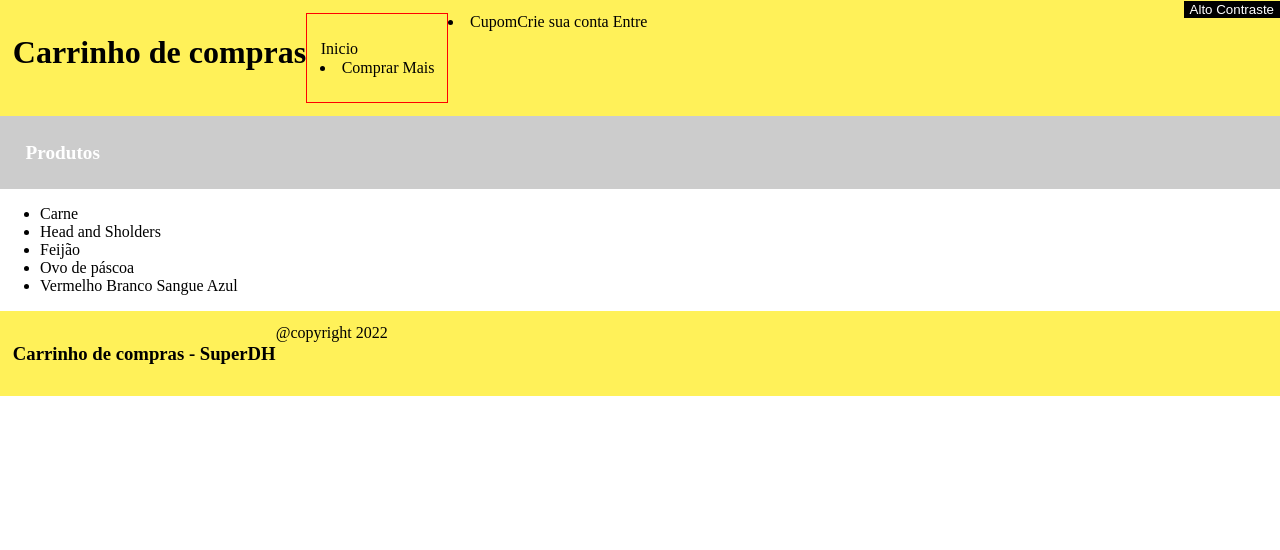
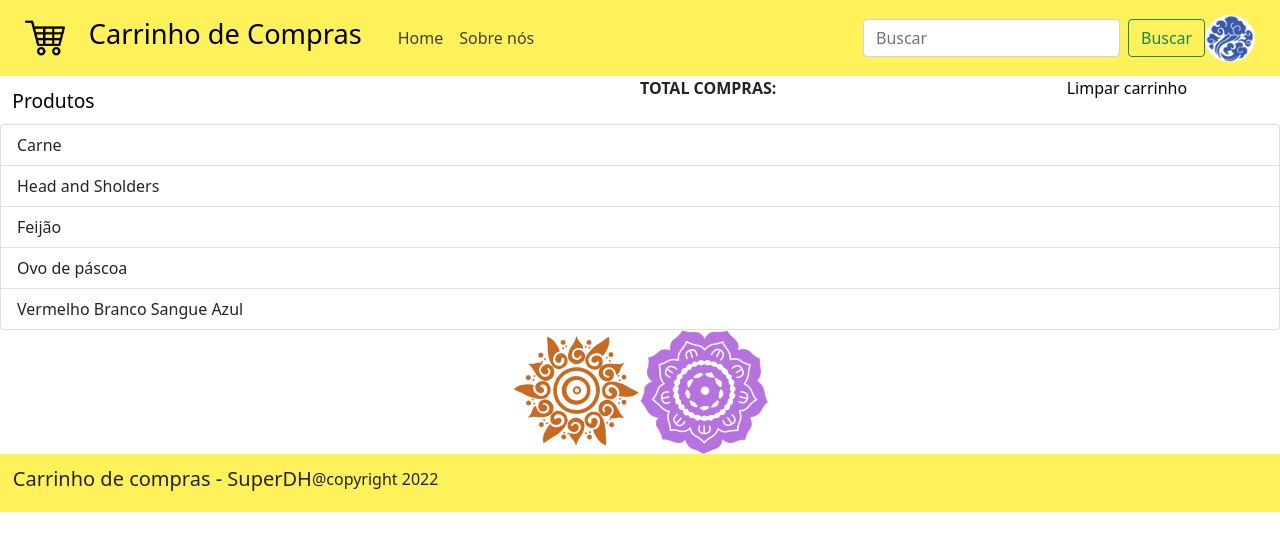
Before and after one commit to RafaelS0usa/compras, a website: page public/index.html in a window 1280 px wide. Drawn offline with nearby package versions, Linux system fonts and the light colour scheme.

```diff
--- a/package.json
+++ b/package.json
@@ -9,6 +9,8 @@
   "author": "Rafael castro",
   "license": "ISC",
   "dependencies": {
-    "moment": "^2.29.1"
+    "express": "^4.17.3",
+    "moment": "^2.29.1",
+    "nodemon": "^2.0.15"
   }
 }
--- a/public/css/geral.css
+++ b/public/css/geral.css
@@ -69,4 +69,5 @@
 
 h1 {
     color: black;
+    font-size: 1.7rem;
 }
--- a/public/css/index.css
+++ b/public/css/index.css
@@ -7,15 +7,12 @@
 }
 
 .lista-produtos {
-    display: flex;
-    flex-direction: column;
     padding: 0;
 }
 
 .lista-produtos h2 {
     font-size: 1.2rem;
-    background-color: rgba(0, 0, 0, 0.2);
-    color: #fff;
+    color: black;
     padding: 2% 2%;
     margin: 0;
 }
@@ -35,3 +32,17 @@
     text-decoration: none;
     color: black;
 }
+
+.direcionamento {
+    display: flex;
+    justify-content: center;
+    flex-direction: row;
+    nav-left: auto;
+}
+
+.arrendondando img{
+    border-radius: 100%;
+    border: turquoise 3px;
+    display: flex;
+    align-content: space-around;
+}
--- a/public/index.html
+++ b/public/index.html
@@ -6,45 +6,85 @@
     <meta name="viewport" content="width=device-width, initial-scale=1.0">
 
     <title>Carrinho de Compra</title>
+    <link href="https://cdn.jsdelivr.net/npm/bootstrap@5.1.3/dist/css/bootstrap.min.css" rel="stylesheet" integrity="sha384-1BmE4kWBq78iYhFldvKuhfTAU6auU8tT94WrHftjDbrCEXSU1oBoqyl2QvZ6jIW3" crossorigin="anonymous">
+    <script src="https://cdn.jsdelivr.net/npm/bootstrap@5.1.3/dist/js/bootstrap.bundle.min.js" integrity="sha384-ka7Sk0Gln4gmtz2MlQnikT1wXgYsOg+OMhuP+IlRH9sENBO0LRn5q+8nbTov4+1p" crossorigin="anonymous"></script>
     <link rel="stylesheet" href="css/geral.css"/>
     <link rel="stylesheet" href="css/index.css"/>
     <script type="text/javascript" src="js/index.js"></script>
 </head>
 <body>
-    <header class="box-amarelo">
-        <h1 title="Carrinho de compras">Carrinho de compras</h1>
+          <nav class="navbar navbar-expand-lg navbar-dark box-amarelo">
+            <div class="container-fluid">
+              <div class="navbar-brand row">
+                <div class="col">
+                  <img src="./css/img/CarrinhoTRANSPARENTE.png" alt="" width="40" height="40">
+                </div>
+                <div class="col">
+                  <h1>Carrinho de Compras</h1>
+                </div>
+              </div>
 
-        <nav class="menu-principal">
-            <ul>
-                <li><a href="#" title="Inicio">Inicio</a></ul></li>
-                <li><a href="#" title="Comprar Mais">Comprar Mais</a></nav></li>
-                <li><a href="#" title="Cupom">Cupom</a></li>
+              <button class="navbar-toggler" type="button" data-bs-toggle="collapse" data-bs-target="#navbarSupportedContent" aria-controls="navbarSupportedContent" aria-expanded="false" aria-label="Toggle navigation">
+                <span class="navbar-toggler-icon"></span>
+              </button>
+
+              <div class="collapse navbar-collapse" id="navbarSupportedContent">
+                <ul class="navbar-nav me-auto mb-2 mb-lg-0">
+                  <li class="nav-item">
+                    <a class="nav-link active" aria-current="page" style="color: rgb(65, 64, 64);" href="#">Home</a>
+                  </li>
+                  <li class="nav-item">
+                    <a class="nav-link" href="#" style="color: rgb(65, 64, 64);" title="Sobre nós">Sobre nós</a>
+                  </li>
+
                 </ul>
+                <form class="d-flex">
+                  <input class="form-control me-2" type="search" placeholder="Buscar" aria-label="Search">
+                  <button class="btn btn-outline-success" type="submit">Buscar</button>
+                </form>
+              </div>
+
+              <div class="arrendondando">
+                <img src="./css/img/gusulan.png" style="justify-content: flex-end;" height="15%" width="50rem">
+              </div>
+            </div>
           </nav>
 
-        <div class="user-account">
-                <a href="#" title="Crie sua conta">Crie sua conta</a>
-                <a href="#" title="Entre">Entre</a>
+          <div class="lista-produtos row">
+            <div class="row">
+              <div class="col-6">
+                <h2>Produtos</h2>
+              </div>
+              <div class="col-4">
+                <b>TOTAL COMPRAS: </b>
+              </div>
+              <div class="col-2">
+                <a href="#" title="Limpar carrinho">Limpar carrinho</a>
+              </div>
+            </div>
           </div>
 
-        <div class="div-acessibilidade">
-            <button type="button" onclick="acessibilidade()" title="Alto Contraste">Alto Contraste</button>
-        </div>
-    </header>
 
-    <div class="lista-produtos">
-            <h2>Produtos</h2>
-            <ul>
-                <li>Carne</li>
-                <li>Head and Sholders</li>
-                <li>Feijão</li>
-                <li>Ovo de páscoa</li>
-                <li>Vermelho Branco Sangue Azul</li>
+          <div class="row">
+            <div class="col">
+              <ul class="list-group">
+                <li class="list-group-item">Carne</li>
+                <li class="list-group-item">Head and Sholders</li>
+                <li class="list-group-item">Feijão</li>
+                <li class="list-group-item">Ovo de páscoa</li>
+                <li class="list-group-item">Vermelho Branco Sangue Azul</li>
               </ul>
             </div>
+          </div>
+
+    <div class="direcionamento">
+      <img src="./css/img/QishanWen.png" height="10%" width="10%">
+      <img src="./css/img/yunmengJIang.png" height="10%" width="10%">
+    </div>
   <footer class="box-amarelo">
-        <h3>Carrinho de compras - SuperDH</h3>
+    <h5>Carrinho de compras - SuperDH</h5>
     @copyright 2022
   </footer>
+
 </body>
 </html>
```
Also changed, not shown: teste.js (added, +9 -0 lines), teste/express.js (deleted, +0 -13 lines), teste/package.json (deleted, +0 -14 lines), public/css/img/CarrinhoTRANSPARENTE.png (added), public/css/img/QishanWen.png (added), public/css/img/bebe.png (added), public/css/img/carrinhoDeCompra.png (added), public/css/img/download.jpeg (added), public/css/img/gusulan.png (added), public/css/img/putasso.jpeg (added), public/css/img/yunmengJIang.png (added), 3 other files. Lines whose indentation alone changed are shown as unchanged.
